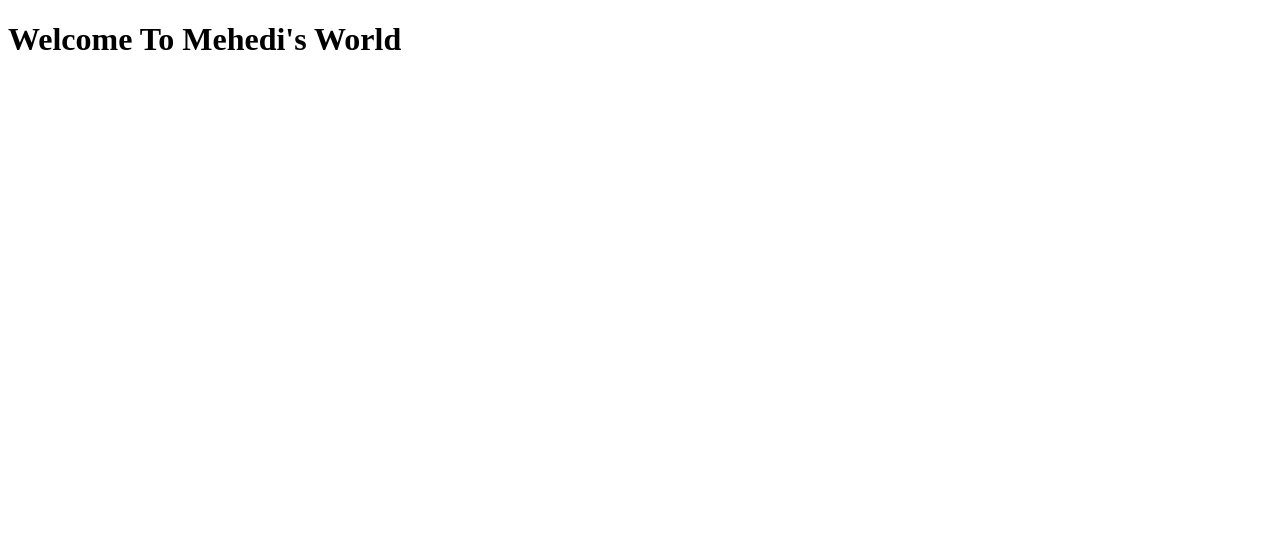
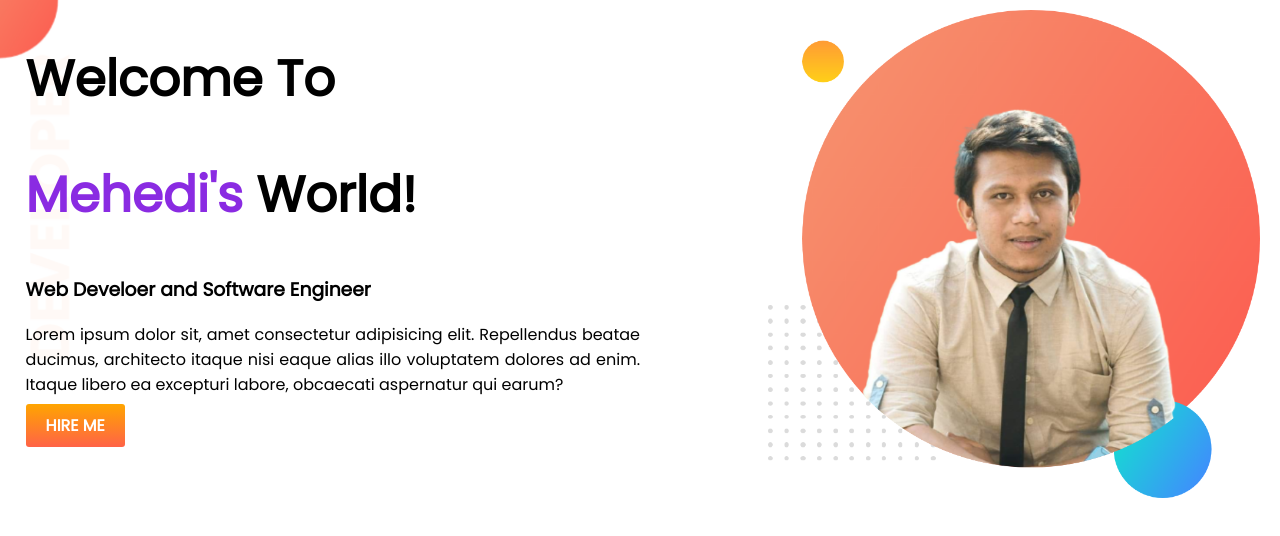
Before and after one commit to mehedihasanreal/My-portfolio, a plain HTML site: page index.html in a window 1280 px wide. Drawn offline with Linux system fonts and the light colour scheme.

Commit message:
Top Banner

```diff
--- a/index.html
+++ b/index.html
@@ -1,13 +1,34 @@
 <!DOCTYPE html>
 <html lang="en">
+
 <head>
     <meta charset="UTF-8">
     <meta http-equiv="X-UA-Compatible" content="IE=edge">
     <meta name="viewport" content="width=device-width, initial-scale=1.0">
     <title>Mehedi's Portfolio</title>
+    <link rel="preconnect" href="https://fonts.googleapis.com">
+    <link rel="preconnect" href="https://fonts.gstatic.com" crossorigin>
+    <link href="https://fonts.googleapis.com/css2?family=Poppins&display=swap" rel="stylesheet">
     <link rel="stylesheet" href="style.css">
 </head>
+
 <body>
-    <h1>Welcome To Mehedi's World</h1>
+    <section class="top-banner">
+        <div class="half-width">
+            <h1>Welcome To</h1>
+            <h1><span>Mehedi's </span>World!</h1>
+            <h3> Web Develoer and Software Engineer</h3>
+            <p>Lorem ipsum dolor sit, amet consectetur adipisicing elit. Repellendus beatae ducimus, architecto itaque
+                nisi
+                eaque alias illo voluptatem dolores ad enim. Itaque libero ea excepturi labore, obcaecati aspernatur qui
+                earum?</p>
+            <a class="button" target="_blank" href="https://www.linkedin.com/in/mehedi-hasan-real-1a8a57179/">HIRE ME
+            </a>
+        </div>
+        <div class="half-width">
+            <img src="images\my-bg.png" alt="Mehedi,s image">
+        </div>
+    </section>
 </body>
+
 </html>
--- a/style.css
+++ b/style.css
@@ -0,0 +1,45 @@
+body {
+    font-family: 'Poppins', sans-serif;
+    margin: 0;
+}
+
+.top-banner {
+    background-image: url(images/top-banner.png);
+    background-repeat: no-repeat;
+}
+
+h1 {
+    font-size: 50px;
+}
+
+span {
+    color: blueviolet;
+}
+
+section {
+    display: flex;
+}
+
+.half-width {
+    width: 50%;
+    padding-left: 2%;
+}
+
+.half-width img {
+    width: 80%;
+    float: right;
+    padding: 10px 20px 0px 0px;
+}
+
+.half-width p {
+    text-align: justify;
+}
+
+.button {
+    text-decoration: none;
+    background-image: linear-gradient(orange, tomato);
+    border-radius: 3px;
+    font-weight: 700;
+    padding: 10px 20px;
+    color: white;
+}
```
Also changed, not shown: images/my-bg.png (added), images/top-banner.png (added).
